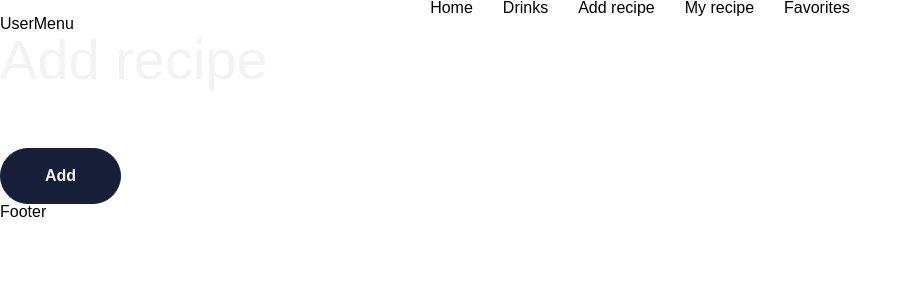
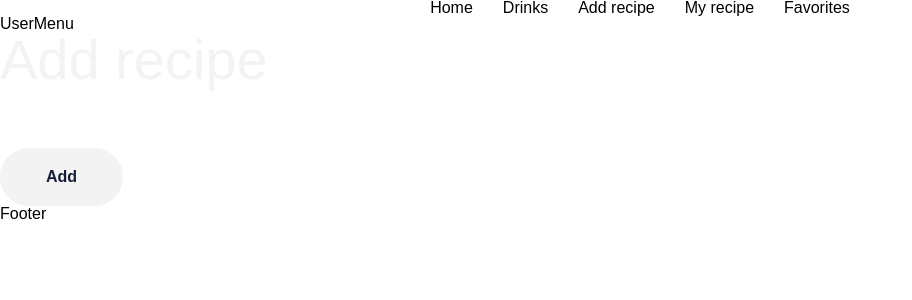
Before and after one commit to PVO-fullstack/drink_master, a React (Vite) app: page /addrecipe in a window 1280 px wide. Shown: the top 300 px of the page, without its empty margins (0-912 px from the left). Built offline with nearby package versions, Linux system fonts and the light colour scheme.

Commit message:
updates button component

```diff
--- a/src/components/Button/Button.jsx
+++ b/src/components/Button/Button.jsx
@@ -1,19 +1,24 @@
 // import React from 'react';
 import PropTypes from 'prop-types';
-
-import { toast } from 'react-hot-toast';
 
 import clsx from 'clsx';
 import style from './Button.module.scss';
 
 // ###################################################
 
-export const Button = ({ children, variant, disabled = false }) => {
+export const Button = ({
+  children,
+  variant,
+  disabled = false,
+  onClick = null,
+  type = 'button',
+}) => {
   return (
     <button
       disabled={disabled}
       className={clsx(style.button, style[variant])}
-      onClick={() => toast('Happy Independence Day!')}
+      onClick={onClick}
+      type={type}
     >
       {children}
     </button>
@@ -24,4 +29,6 @@ Button.propTypes = {
   children: PropTypes.node,
   variant: PropTypes.string,
   disabled: PropTypes.bool,
+  onClick: PropTypes.func,
+  type: PropTypes.string,
 };
--- a/src/pages/AddRecipe.jsx
+++ b/src/pages/AddRecipe.jsx
@@ -6,7 +6,7 @@ export const AddRecipe = () => {
   return (
     <div>
       <PageTitle>Add recipe</PageTitle>
-      <Button>Add</Button>
+      <Button variant="accented">Add</Button>
     </div>
   );
 };
```
